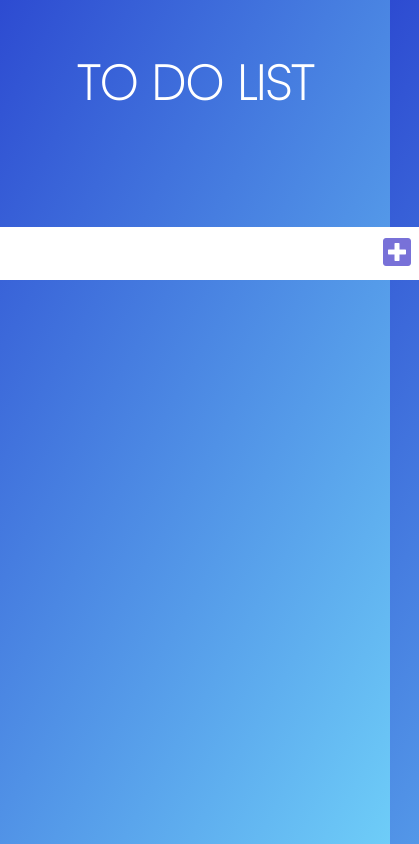
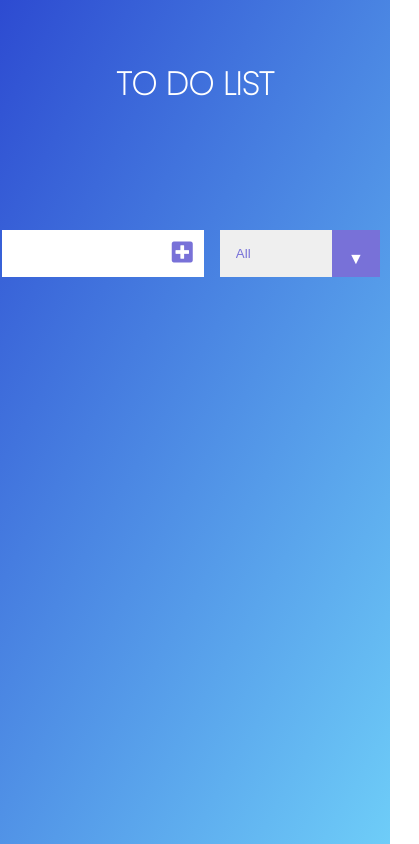
Before and after one commit to Noni2207/To-Do-List, a plain HTML site: page index.html in a window 390 px wide. Shown: the whole page, 419 px wide, since content can reach past the window. Drawn offline with Linux system fonts and the light colour scheme.

Commit message:
Update style.css
 Updating style.css to Make the application Mobil friendly

```diff
--- a/style.css
+++ b/style.css
@@ -120,3 +120,44 @@ select {
     background: white;
     color:  #7871d8;
 }
+/* responsive media query start */
+@media screen and (max-width: 690px){
+    h1{
+        font-size: 2.5rem;
+    }
+    form input{
+    width: 12rem;
+    }
+    form button{
+        width: 3rem;
+    }
+    .filter-todo{
+        width: 10rem;
+        padding: 1rem;
+    }
+}
+@media screen and (max-width: 500px){
+    h1{
+        font-size: 2rem;
+    }
+    form input,
+    form button{
+    padding: 0.6rem;
+    font-size: 1.5rem;
+
+    }
+    form input{
+    margin-left: 0.5rem;
+    width: 10rem;
+    }
+    .todo-button{
+        width: 2rem;
+        padding-right: 2rem;
+
+    }
+}
+@media screen and (max-width: 400px){
+    .select{
+        padding-right: 10rem;
+    }
+}
```
